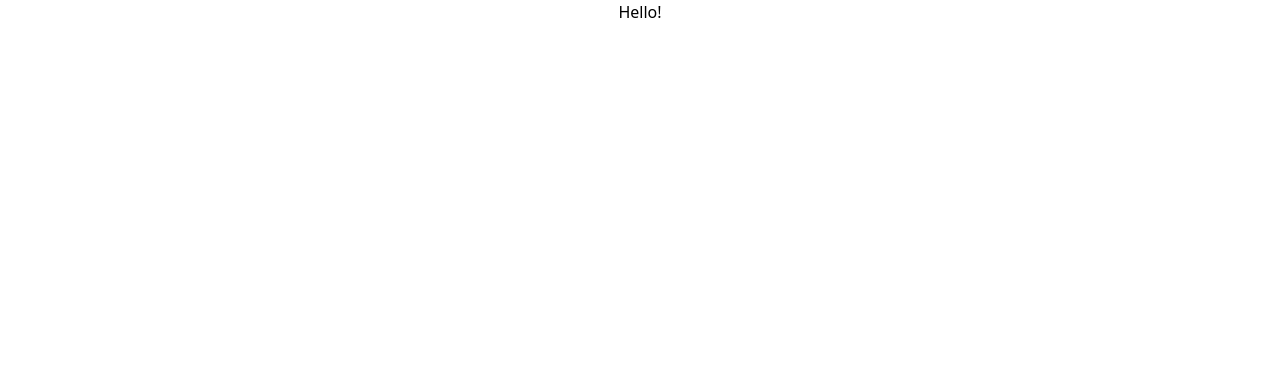
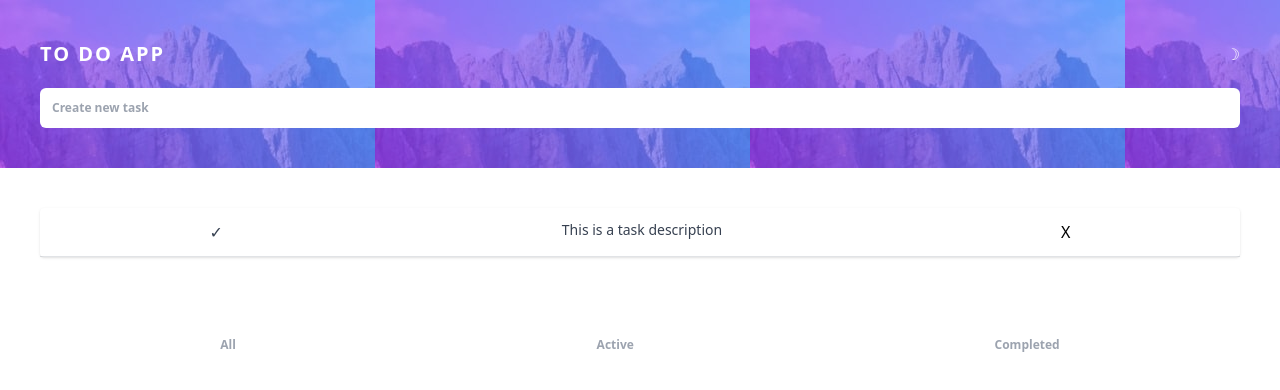
Before and after one commit to CandelaOlha/tailwind-react-to-do-app, a React (Vite) app: page / in a window 1280 px wide. Shown: the top 390 px of the page. Built offline with nearby package versions, Linux system fonts and the light colour scheme.

Commit message:
created basic structure

```diff
--- a/src/App.jsx
+++ b/src/App.jsx
@@ -1,5 +1,41 @@
 const App = () => {
-  return <h1 className="text-center">Hello!</h1>;
+  return (
+    <div>
+      <header className="bg-[url('./assets/bg-mobile-light.jpg')] p-10">
+        <div className="flex justify-between mb-5">
+          <h1 className="uppercase text-xl text-white font-bold tracking-widest">
+            To do App
+          </h1>
+          <button className="text-white">☽</button>
+        </div>
+        <form>
+          <input
+            type="text"
+            className="container p-3 rounded-md text-xs text-gray-400 font-semibold"
+            placeholder="Create new task"
+          />
+        </form>
+      </header>
+      <main className="p-10">
+        <div className="bg-white shadow rounded">
+          <article className="flex justify-around py-3 border-b border-gray-500 border-opacity-20 border-solid">
+            <button className="text-gray-700">✓</button>
+            <p className="text-sm text-gray-700 font-medium">
+              This is a task description
+            </p>
+            <button>X</button>
+          </article>
+        </div>
+      </main>
+      <footer className="flex justify-around p-10">
+        <button className="text-xs text-gray-400 font-semibold">All</button>
+        <button className="text-xs text-gray-400 font-semibold">Active</button>
+        <button className="text-xs text-gray-400 font-semibold">
+          Completed
+        </button>
+      </footer>
+    </div>
+  );
 };
 
 export default App;
```
